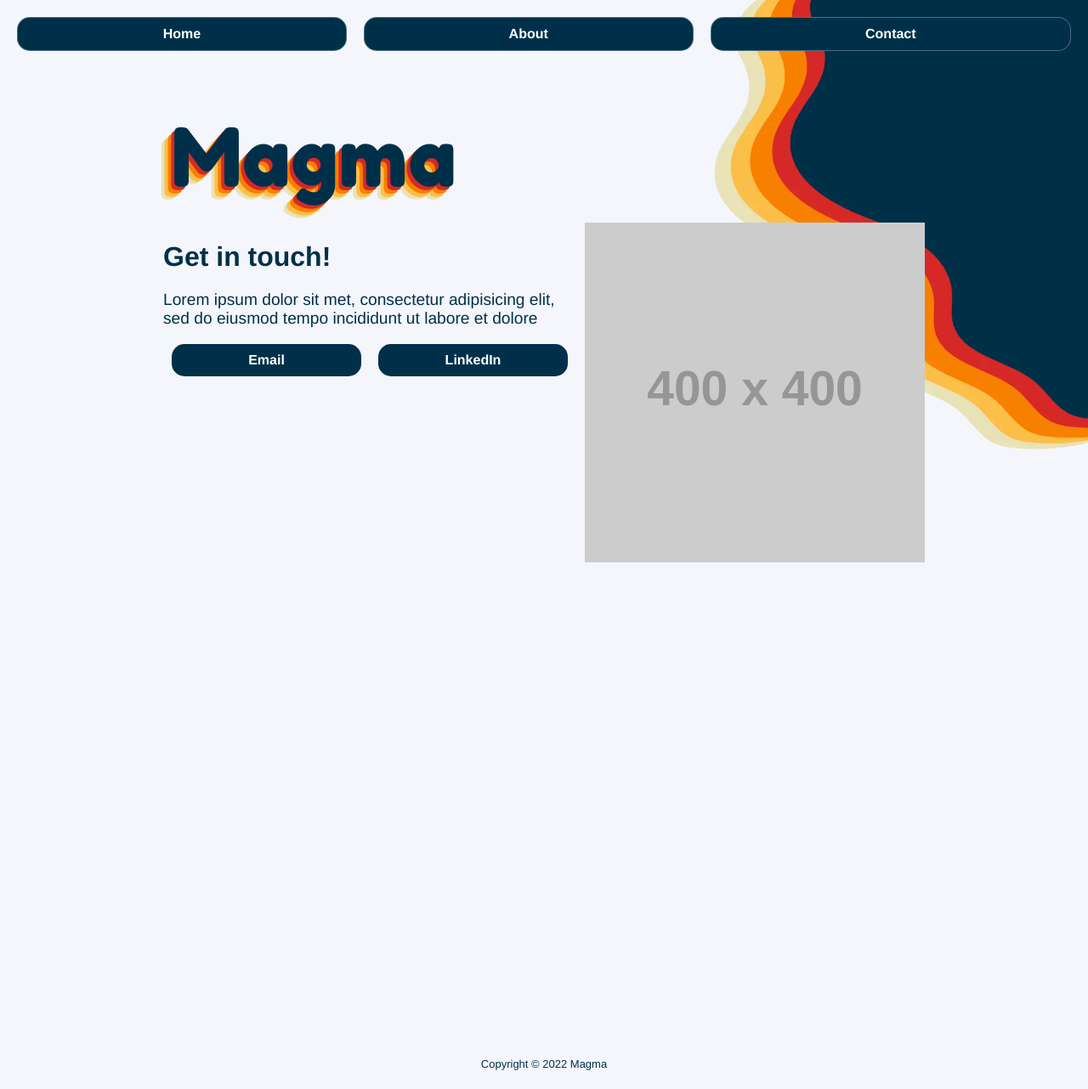
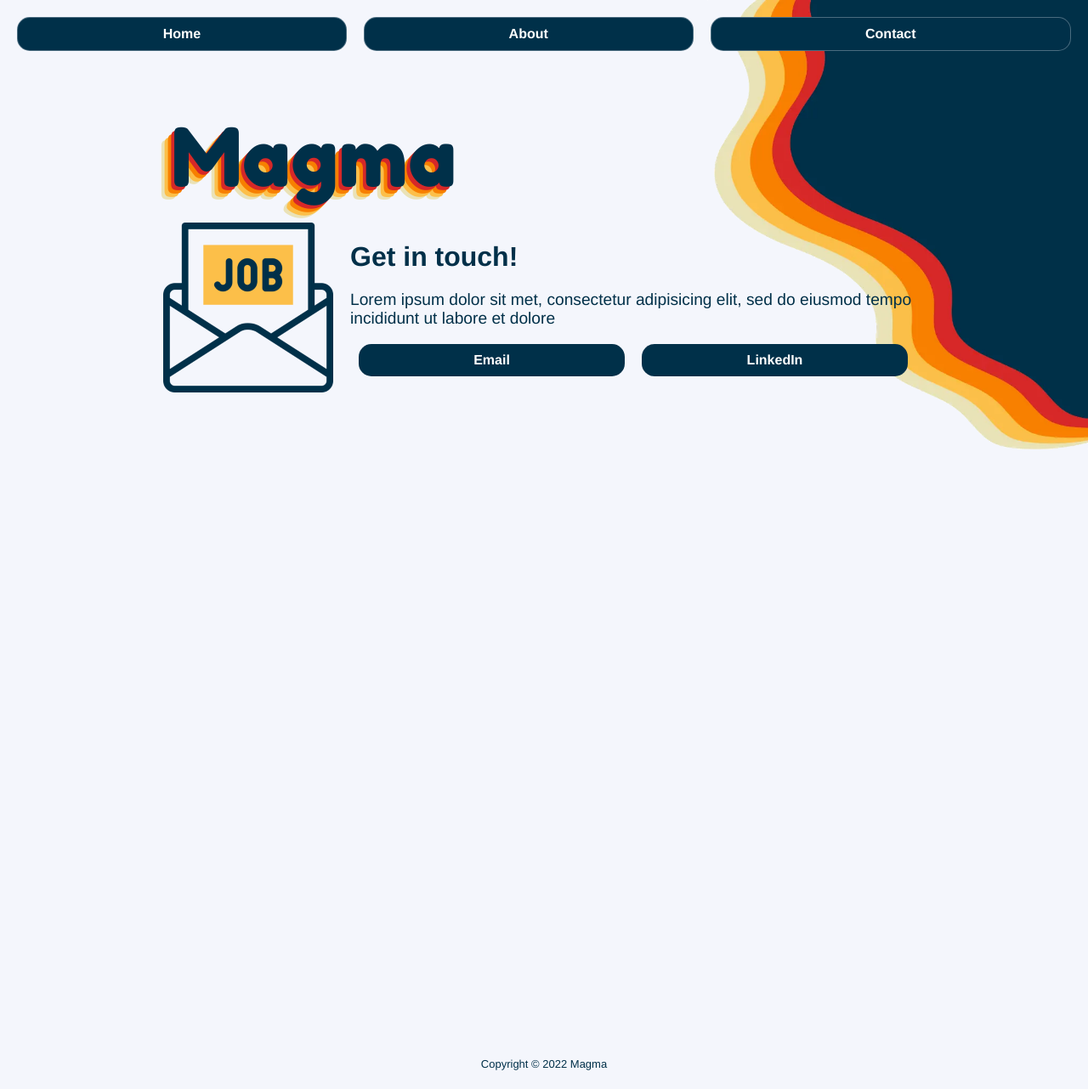
Before and after one commit to magma-recruiting/website, a Jekyll site: the page built from contact.html, in a window 1280 px wide. Shown: the whole page at 85% size. Built offline with Jekyll 4.4.1, drawn with Linux system fonts in a browser that asks for light colours.

Commit message:
+ Added contact page image

```diff
--- a/_sass/contact.scss
+++ b/_sass/contact.scss
@@ -19,25 +19,12 @@
 	  a {
 		@include multi-shadow;
 		margin: 0 10px;
-		//display: block;
-		//padding: 10px;
-		//border-radius: 15px;
-		//width: 40%;
-		//text-align: center;
-		//font-weight: bold;
-		//text-decoration: none;
-		//background-color: #003049;
-		//color: white;
-		//transition: width 0.5s;
-		//
-		//&:hover {
-		//width: 50%;
-		//}
 	  }
 	}
   }
 
   img {
-	flex: 1;
+	height: 200px;
+	margin-right: 20px;
   }
 }
--- a/contact.html
+++ b/contact.html
@@ -3,6 +3,7 @@ title: Contact
 layout: default
 ---
 <div id="contactBox">
+	<img src="{{ '/assets/images/contact.webp' | relative_url }}" alt="Contact icon">
 	<div>
 		<h1>Get in touch!</h1>
 		<p>Lorem ipsum dolor sit met, consectetur adipisicing elit, sed do eiusmod tempo incididunt ut labore et dolore</p>
@@ -11,5 +12,4 @@ layout: default
 			<a href="javascript:delay('https://linkedin.com')" target="_blank">LinkedIn</a>
 		</div>
 	</div>
-	<img src="https://via.placeholder.com/400" alt="">
 </div>
```
Also changed, not shown: assets/images/contact.webp (added).
